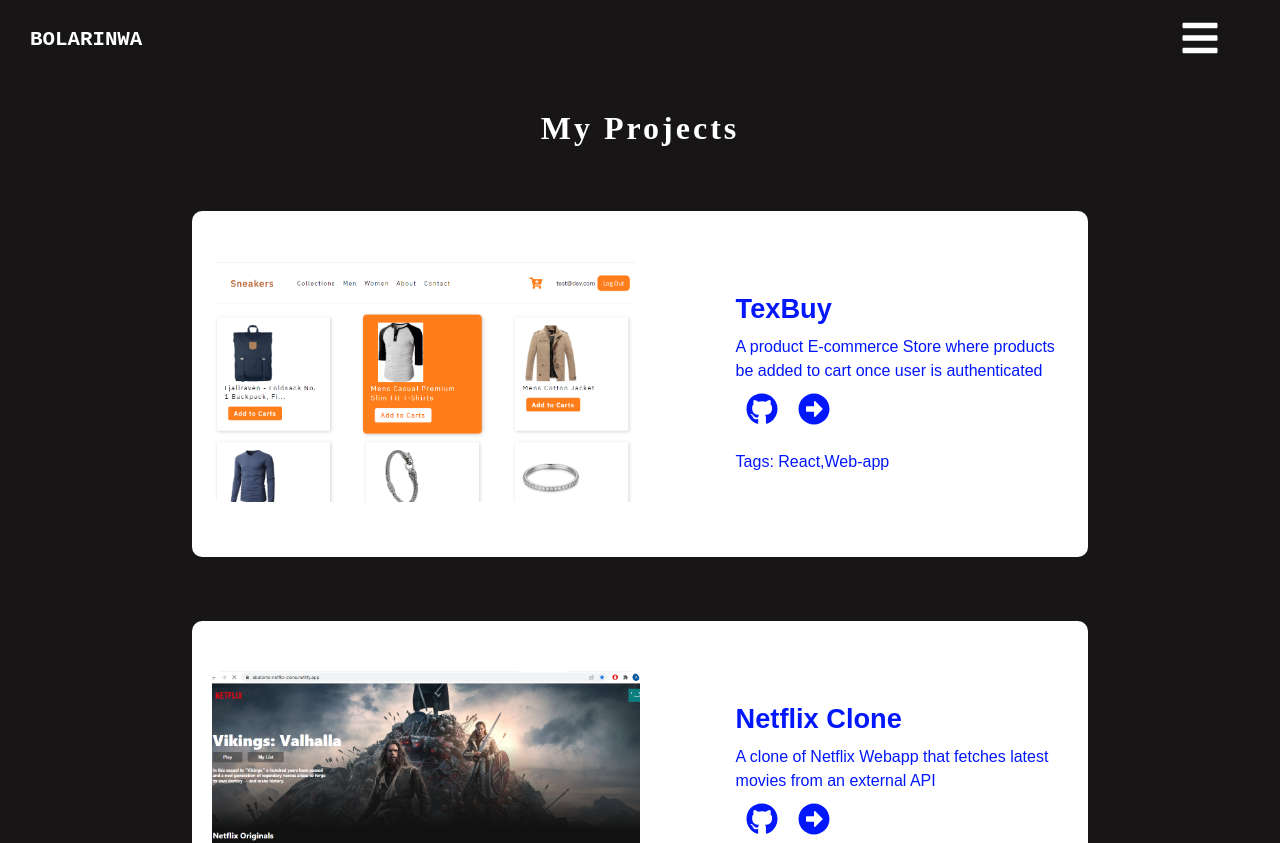
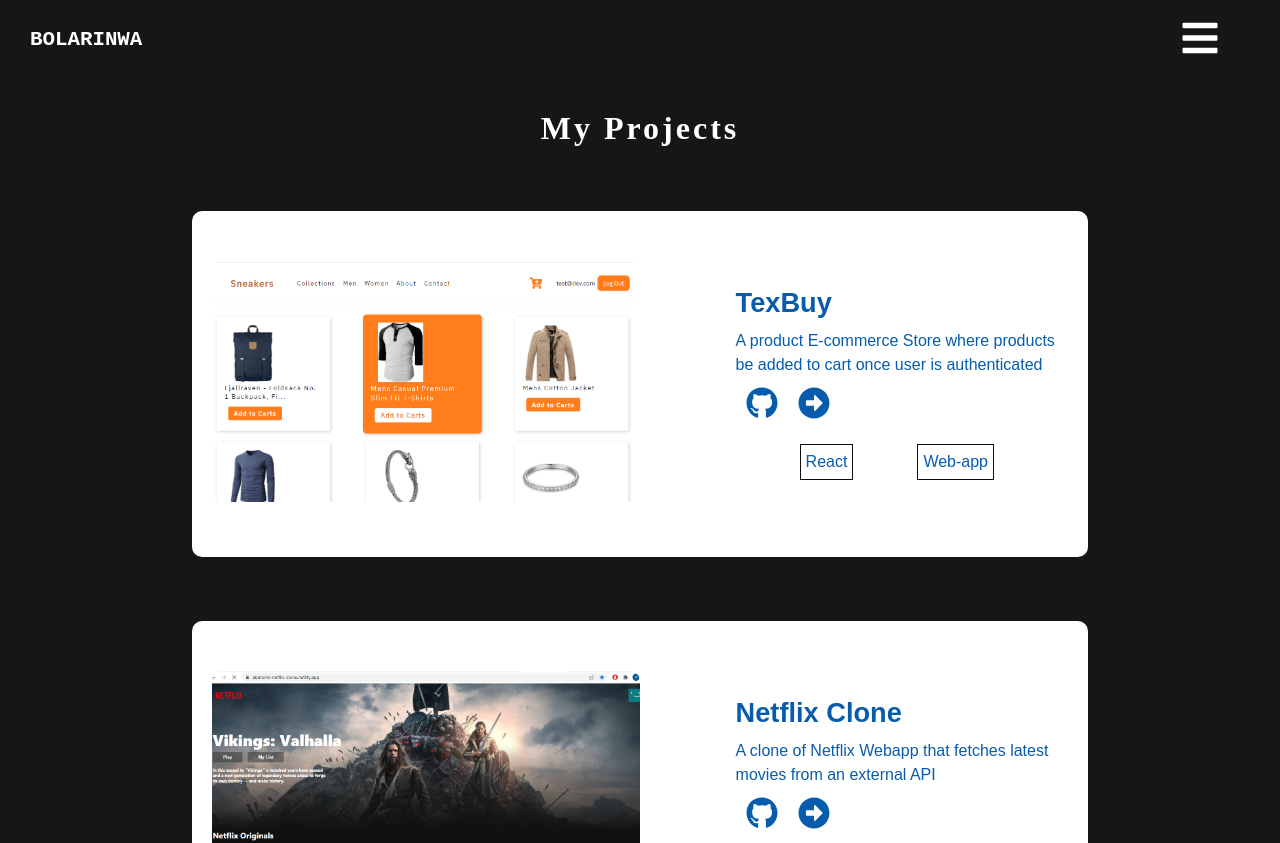
Before and after one commit to Bola-coder/portfolio, a React (Create React App) app: page /portfolio in a window 1280 px wide. Shown: the top 843 px of the page. Built offline with nearby package versions, Linux system fonts and the light colour scheme.

Commit message:
Fixed typo in about and added validation to contact page

```diff
--- a/src/App.js
+++ b/src/App.js
@@ -17,19 +17,19 @@
     colors: {
       body: " #fff",
       nav: light ? "#fff" : "rgb(23, 21, 21)",
-      heading_text: "#0317fc",
-      light_text: light ? "#0317fc" : "#fff",
-      banner_btn_text: light ? "#fff" : "#0317fc",
-      banner_btn_bg: light ? "#0317fc" : "#fff",
+      // heading_text: "#0317fc",
+      // light_text: light ? "#0317fc" : "#fff",
+      // banner_btn_text: light ? "#fff" : "#0317fc",
+      // banner_btn_bg: light ? "#0317fc" : "#fff",
       text_dark: light ? "#fff" : "rgb(13, 11, 11)",
       text_light: light ? "rgb(13, 11, 11)" : "#fff",
+      heading_text: "rgb(8, 92, 172)",
+      light_text: light ? "rgb(8, 92, 172)" : "#fff",
+      banner_btn_text: light ? "#fff" : "rgb(8, 92, 172)",
+      banner_btn_bg: light ? "rgb(8, 92, 172)" : "#fff",
     },
   };
 
-  // heading_text: "rgb(8, 92, 172)",
-  // light_text: light ? "rgb(8, 92, 172)" : "#fff",
-  // banner_btn_text: light ? "#fff" : "rgb(8, 92, 172)",
-  // banner_btn_bg: light ? "rgb(8, 92, 172)" : "#fff",
   return (
     <ThemeProvider theme={theme}>
       <div className={light ? "app__light" : "app__dark"}>
--- a/src/components/About.jsx
+++ b/src/components/About.jsx
@@ -22,14 +22,14 @@
             <p>
               I am a Frontend developer (Fullstack developer in view) with 2+
               years of experience developing beautiful and responsive websites.
-              A 3rd year computer science student who is passionate about
+              A final year computer science student who is passionate about
               technology and its perks, I have been developing websites to solve
               business problems and to help present businesses online in a very
               nice and beautiful way. With several projects built, I am
               confident of my skill as a frontend developer. I have what it
               takes to help transform your business ideas into web applicaions
-              that will attract the right customers. Aisde coding and building
-              web solutions, I enjoy reading books and sleeping.
+              that will attract the right customers. Aside coding and building
+              web solutions, I enjoy reading books, cooking, and listening to music.
             </p>
             <Resume />
           </div>
--- a/src/components/Contact.jsx
+++ b/src/components/Contact.jsx
@@ -32,6 +32,11 @@
 
   const handleFormSubmit = (e) => {
     e.preventDefault();
+    const {name, email, message} = formDetails;
+    if(!name || !email || !message){
+      alert("Please fill in all fields.");
+      return;
+    }
     console.log(formDetails);
     emailjs
       .send(
--- a/src/components/ProjectsDetails.jsx
+++ b/src/components/ProjectsDetails.jsx
@@ -5,6 +5,7 @@
   StyledProjectImage,
   StyledProjectText,
   TagNames,
+  TagName
 } from "../styles/ProjectDetails.styled";
 
 const ProjectDetails = ({ projects }) => {
@@ -27,7 +28,14 @@
                   <FaArrowAltCircleRight></FaArrowAltCircleRight>
                 </a>
 
-                <TagNames>Tags: {project.tags.toString()}</TagNames>
+                {/* <TagNames>Tags: {project.tags.toString()}</TagNames> */}
+                <TagNames>
+                {
+                  project.tags.map((tag, index) => (
+                    <TagName>{tag}</TagName>
+                  ))
+                }
+                </TagNames>
               </StyledProjectText>
             </StyledDetails>
           ))
--- a/src/styles/ProjectDetails.styled.js
+++ b/src/styles/ProjectDetails.styled.js
@@ -78,4 +78,15 @@
   }
 `;
 
-export const TagNames = styled.p``;
+export const TagNames = styled.div`
+  display: flex;
+  flex-direction: row;
+  justify-content: space-evenly;
+  align-items: center;
+`;
+
+export const TagName = styled.p`
+  padding: 5px;
+  border: 1px solid ${({ theme }) => theme.colors.text_dark};
+  cursor: pointer;
+`;
```
Also changed, not shown: 1 other file (tests, documents, lock files or other folders).
